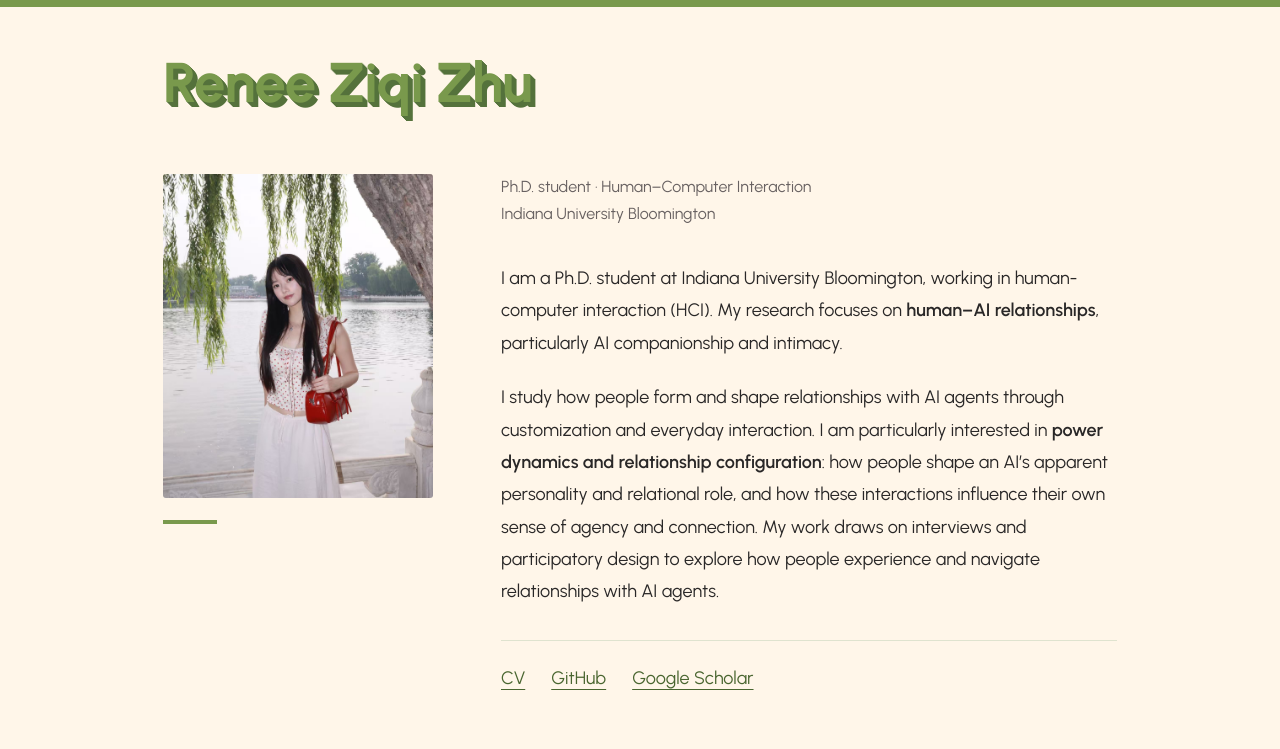
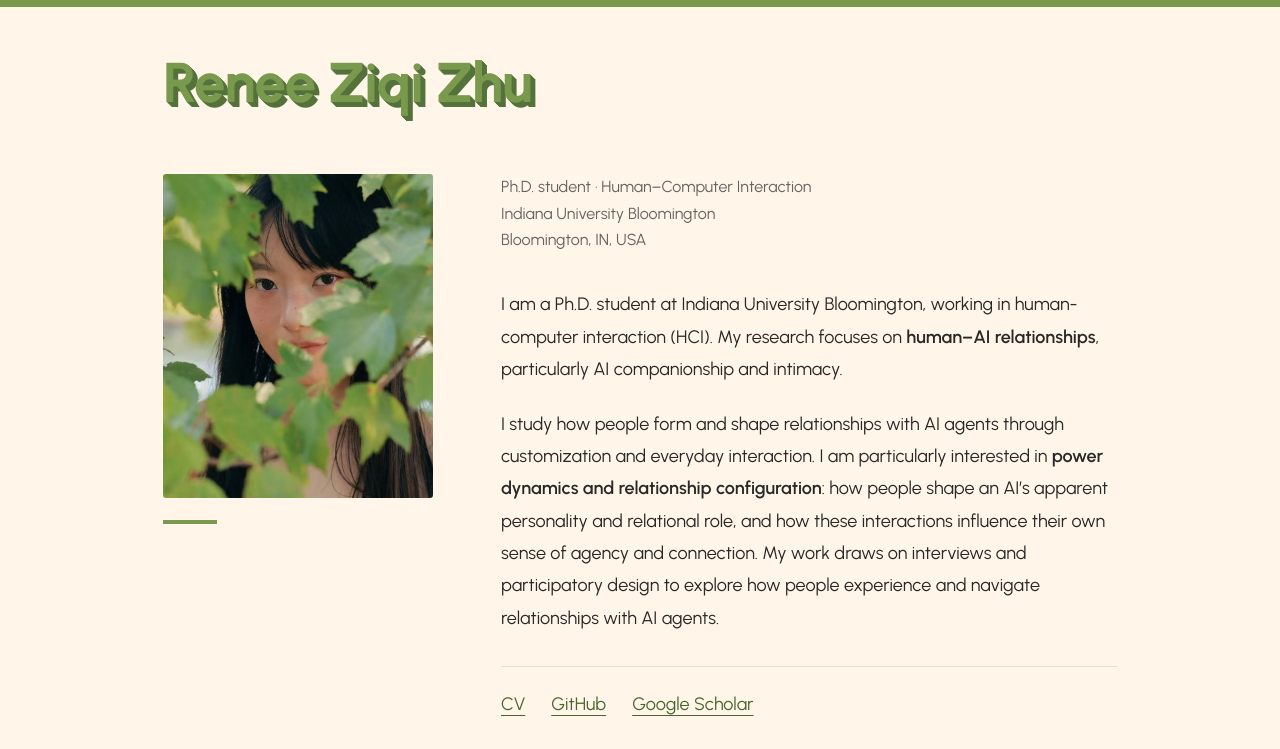
Before and after one commit to reneezzz/reneezzz.github.io, a plain HTML site: page index.html in a window 1280 px wide. Shown: the top 749 px of the page. Drawn offline with Linux system fonts and the light colour scheme.

Commit message:
Use leaf portrait and add Bloomington location

```diff
--- a/index.html
+++ b/index.html
@@ -17,7 +17,7 @@
     .site-header { max-width: 1050px; margin: 0 auto; padding: 42px 48px 58px; }
     .layout { display: grid; grid-template-columns: 270px minmax(0, 1fr); gap: 68px; align-items: start; }
     figure { margin: 0; }
-    img { display: block; width: 100%; height: auto; aspect-ratio: 5 / 6; object-fit: cover; object-position: center 68%; border-radius: 3px; }
+    img { display: block; width: 100%; height: auto; aspect-ratio: 5 / 6; object-fit: cover; object-position: center 35%; border-radius: 3px; }
     .photo-rule { width: 54px; height: 4px; background: var(--accent); margin-top: 22px; }
     h1 { font-size: clamp(40px, 5.5vw, 56px); line-height: 1.2; font-weight: 700; letter-spacing: -0.5px; margin: 0; color: var(--accent); text-shadow: 1px 1px 0 #55723c, 2px 2px 0 #55723c, 3px 3px 0 #55723c, 4px 4px 0 #55723c, 5px 5px 0 #55723c; }
     .affiliation { color: var(--muted); line-height: 1.65; margin: 0 0 35px; font-size: 16px; }
@@ -66,11 +66,11 @@
   <main>
     <div class="layout">
       <figure>
-        <img src="profile-red-bag.jpg" alt="Renee beside a lake under willow branches, carrying a red bag" width="1280" height="1920">
+        <img src="profile-leaves.jpg" alt="Renee framed by green leaves" width="810" height="1216">
         <div class="photo-rule" aria-hidden="true"></div>
       </figure>
       <article aria-labelledby="name">
-        <p class="affiliation">Ph.D. student · Human–Computer Interaction<br>Indiana University Bloomington</p>
+        <p class="affiliation">Ph.D. student · Human–Computer Interaction<br>Indiana University Bloomington<br>Bloomington, IN, USA</p>
         <p>I am a Ph.D. student at Indiana University Bloomington, working in human-computer interaction (HCI). My research focuses on <strong>human–AI relationships</strong>, particularly AI companionship and intimacy.</p>
         <p>I study how people form and shape relationships with AI agents through customization and everyday interaction. I am particularly interested in <strong>power dynamics and relationship configuration</strong>: how people shape an AI’s apparent personality and relational role, and how these interactions influence their own sense of agency and connection. My work draws on interviews and participatory design to explore how people experience and navigate relationships with AI agents.</p>
         <nav class="profile-links" aria-label="Profile links"><a href="CV_Renee_Ziqi_Zhu.pdf" target="_blank" rel="noopener">CV</a><a href="https://github.com/reneezzz">GitHub</a><a href="https://scholar.google.com/citations?user=ERGEsiQAAAAJ">Google Scholar</a></nav>
```
Also changed, not shown: profile-leaves.jpg (added).
